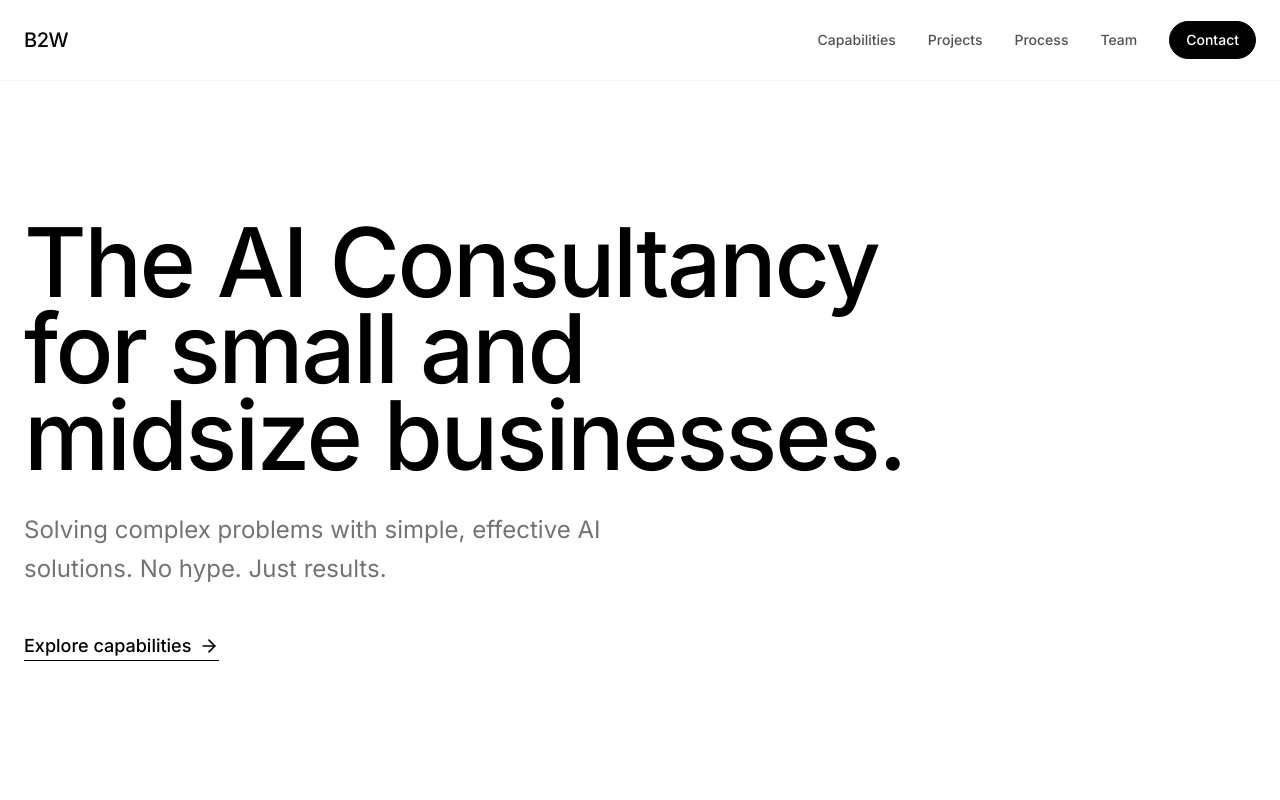
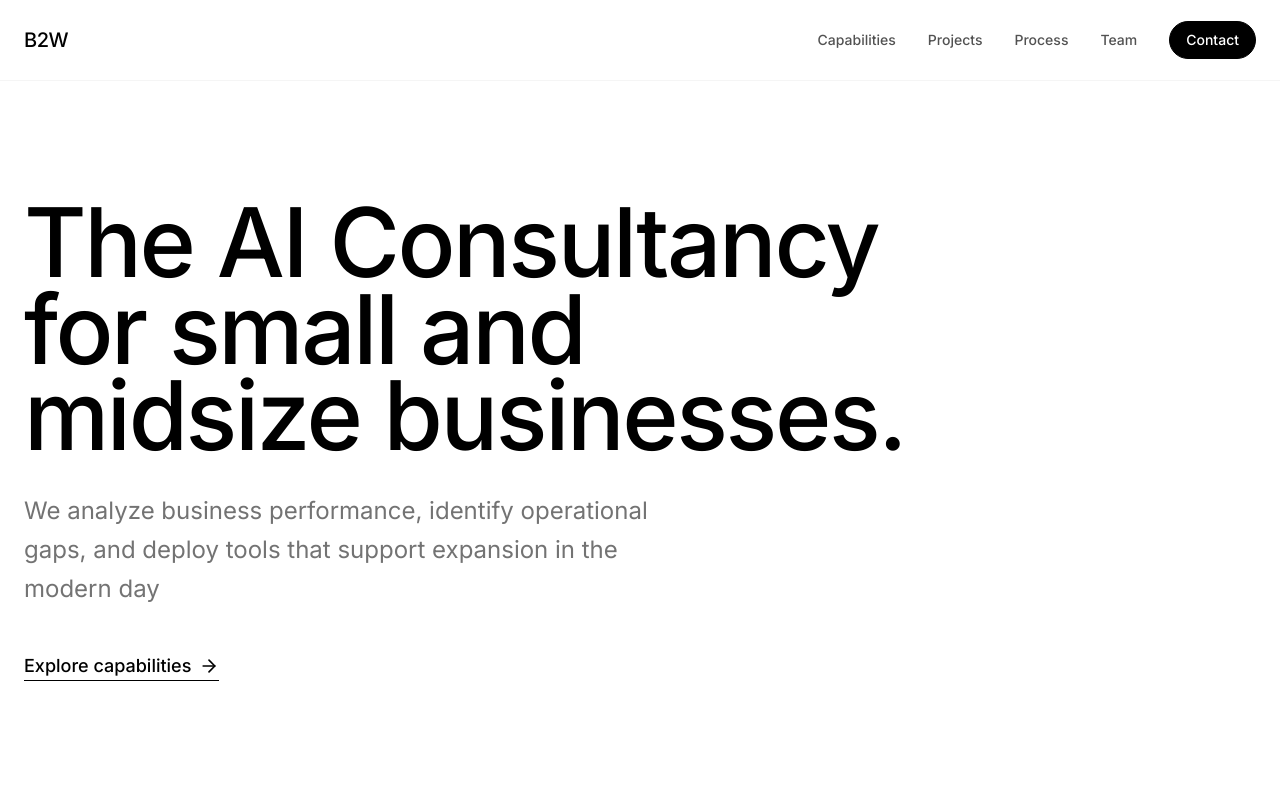
Before and after one commit to aliahm08/B2W, a React (Vite) app: page / in a window 1280 px wide. Shown: the top 800 px of the page. Built offline with nearby package versions, Linux system fonts and the light colour scheme.

Commit message:
Refine hero: fix button design and update tagline

```diff
--- a/scripts/sync-project-content.ts
+++ b/scripts/sync-project-content.ts
@@ -62,7 +62,7 @@ const outputPath = path.join(repoRoot, 'src/content/projectPipeline.generated.ts
 const passwordEnvOutputPath = path.join(repoRoot, '.env.project-passwords.local');
 const defaultHero: HeroContent = {
   headline: 'The AI Consultancy for small and midsize businesses.',
-  subheadline: 'Solving complex problems with simple, effective AI solutions. No hype. Just results.',
+  subheadline: 'We analyze business performance, identify operational gaps, and deploy tools that support expansion in the modern day',
   primaryCtaLabel: 'Explore capabilities',
   primaryCtaHref: '/#capabilities',
 };
--- a/src/components/ActionLink.tsx
+++ b/src/components/ActionLink.tsx
@@ -11,7 +11,7 @@ type ActionLinkProps = {
 } & Omit<ComponentPropsWithoutRef<'a'>, 'href' | 'children'>;
 
 const baseClassName =
-  'group inline-flex items-center justify-center gap-2 text-lg font-medium leading-none text-black transition-colors';
+  'group inline-flex items-center gap-2 text-lg font-medium leading-none text-black transition-colors';
 
 const variantClassNames: Record<ActionLinkVariant, string> = {
   underline: 'border-b border-black pb-1 hover:text-neutral-600',
--- a/src/content/projectPipeline.generated.ts
+++ b/src/content/projectPipeline.generated.ts
@@ -3,7 +3,7 @@ import type { ProjectPipelineContent } from './projectPipeline';
 export const projectPipelineContent: ProjectPipelineContent = {
   "hero": {
     "headline": "The AI Consultancy for small and midsize businesses.",
-    "subheadline": "Solving complex problems with simple, effective AI solutions. No hype. Just results.",
+    "subheadline": "We analyze business performance, identify operational gaps, and deploy tools that support expansion in the modern day",
     "primaryCtaLabel": "Explore capabilities",
     "primaryCtaHref": "/#capabilities"
   },
```
Also changed, not shown: 1 other file (tests, documents, lock files or other folders).
